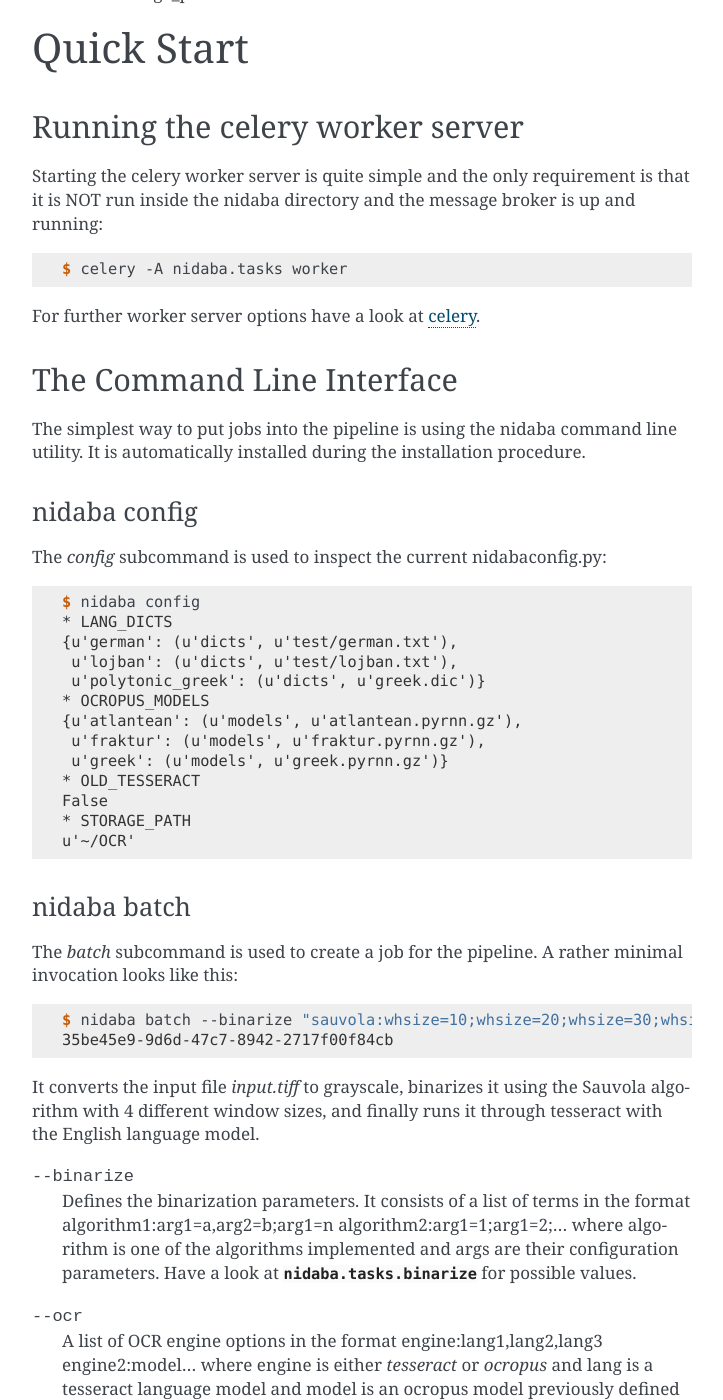
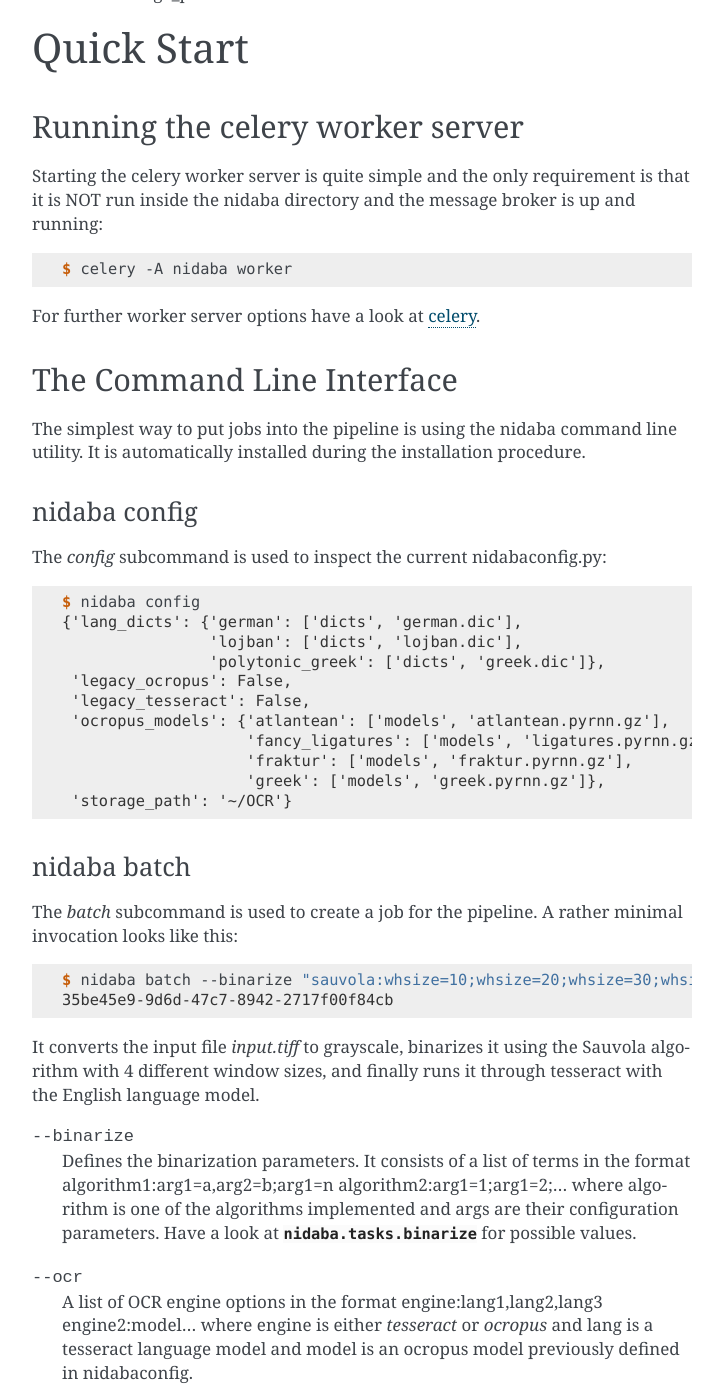
Before and after one commit to OpenPhilology/nidaba, a Sphinx documentation site: the page built from docs/user-guide/index.rst, in a window 1280 px wide and 1400 px high, scrolled down 2580 px. Shown: the whole window, without its empty margins (388-1111 px from the left). Built offline with Sphinx 7.4.7, drawn with Linux system fonts in a browser that asks for light colours.

Commit message:
Update sphinx docs

```diff
--- a/docs/user-guide/index.rst
+++ b/docs/user-guide/index.rst
@@ -154,7 +154,7 @@
 
 .. code-block:: console
 
-	$ celery -A nidaba.tasks worker
+	$ celery -A nidaba worker
 
 For further worker server options have a look at `celery`_.
 
@@ -178,18 +178,17 @@
 .. code-block:: console
 
         $ nidaba config
-        * LANG_DICTS
-        {u'german': (u'dicts', u'test/german.txt'),
-         u'lojban': (u'dicts', u'test/lojban.txt'),
-         u'polytonic_greek': (u'dicts', u'greek.dic')}
-        * OCROPUS_MODELS
-        {u'atlantean': (u'models', u'atlantean.pyrnn.gz'),
-         u'fraktur': (u'models', u'fraktur.pyrnn.gz'),
-         u'greek': (u'models', u'greek.pyrnn.gz')}
-        * OLD_TESSERACT
-        False
-        * STORAGE_PATH
-        u'~/OCR'
+        {'lang_dicts': {'german': ['dicts', 'german.dic'],
+                        'lojban': ['dicts', 'lojban.dic'],
+                        'polytonic_greek': ['dicts', 'greek.dic']},
+         'legacy_ocropus': False,
+         'legacy_tesseract': False,
+         'ocropus_models': {'atlantean': ['models', 'atlantean.pyrnn.gz'],
+                            'fancy_ligatures': ['models', 'ligatures.pyrnn.gz'],
+                            'fraktur': ['models', 'fraktur.pyrnn.gz'],
+                            'greek': ['models', 'greek.pyrnn.gz']},
+         'storage_path': '~/OCR'}
+
 
 .. _cli_batch:
 
```
